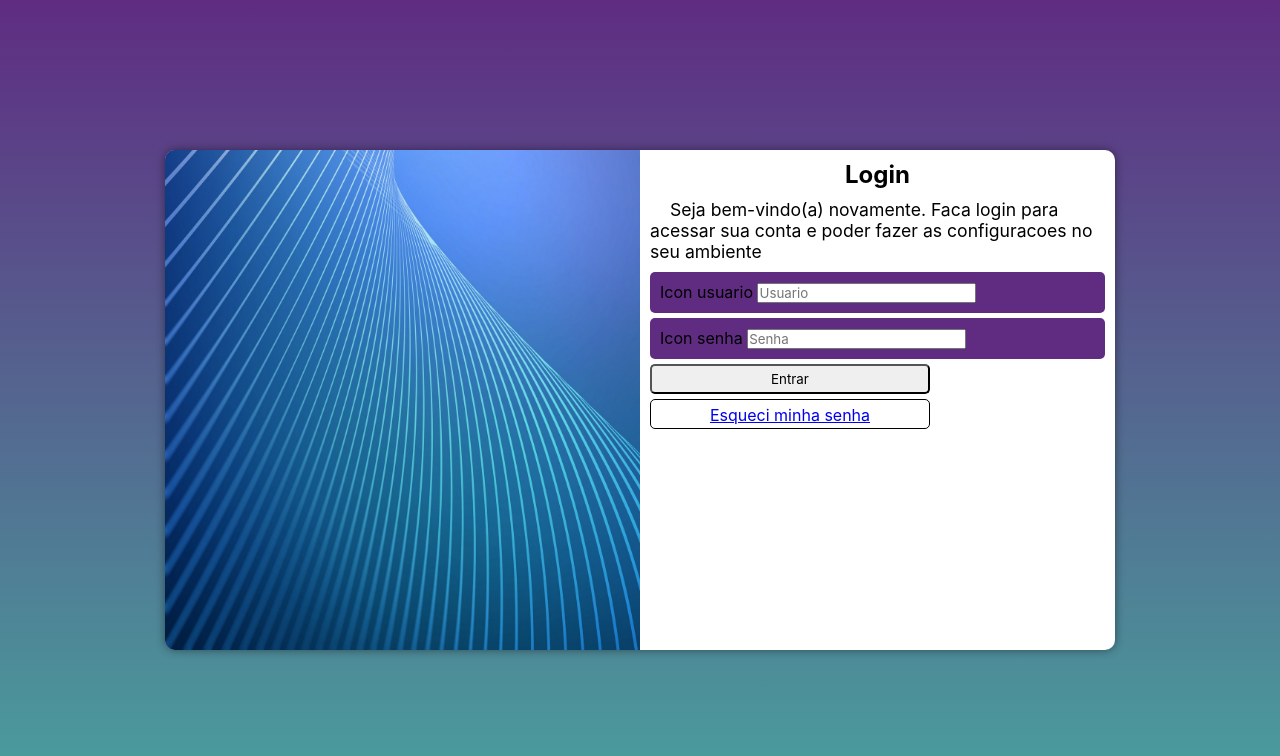
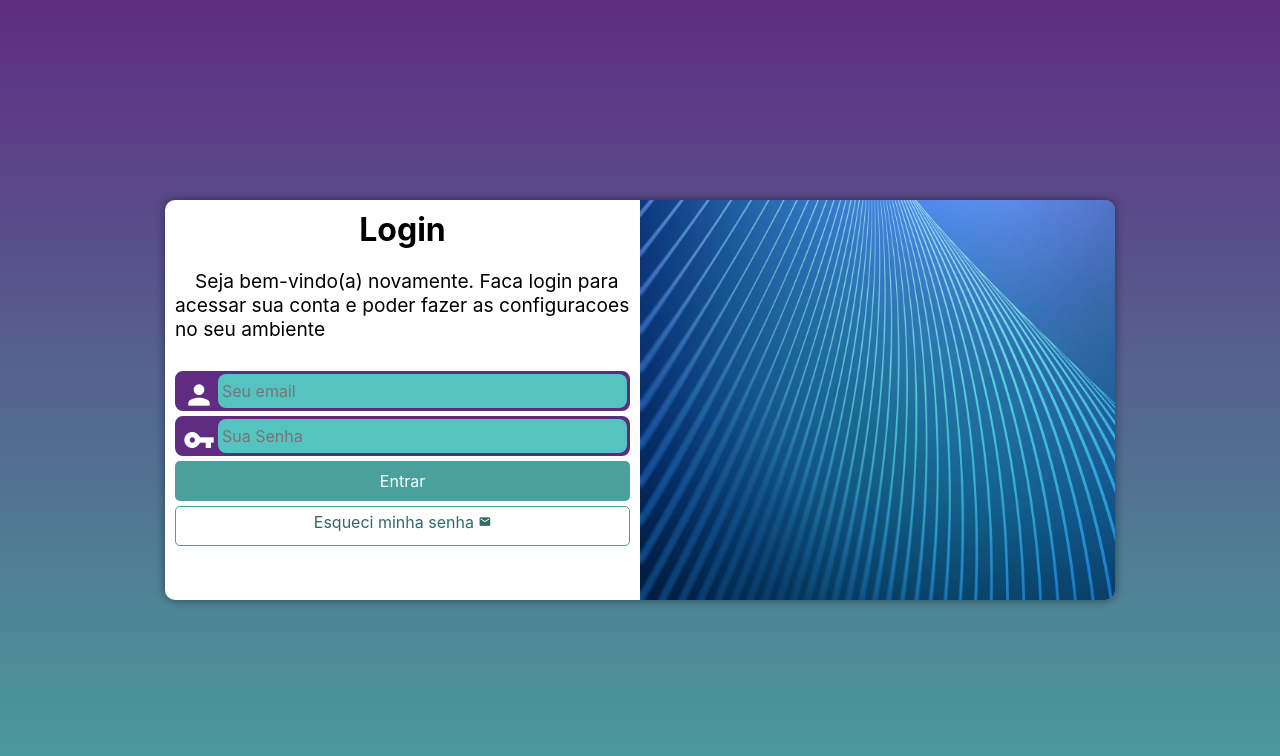
Before and after one commit to Gusstavow/projeto-login, a plain HTML site: page index.html in a window 1280 px wide. Drawn offline with Linux system fonts and the light colour scheme.

Commit message:
concluido

```diff
--- a/estilos/media-query.css
+++ b/estilos/media-query.css
@@ -8,6 +8,7 @@
 
     section#login{
         width: 80vw;
+        height: 280px;
     }
 
     div#imagem{
@@ -21,6 +22,8 @@
         width: 70%;
     }
 
+
+
 }
 
 @media screen and (min-width: 992px) {
@@ -30,18 +33,30 @@
     }
     section#login{
         width: 950px;
+        height: 400px;
     }
 
     div#imagem{
-        float: left;
+        float: right;
         width: 50%;
         height: 100%;
     }
 
     section#login > div#formulario{
-        float: right;
+        float: left;
         width: 50%;
 
     }
+    div#formulario > h1{
+        font-size: 2em;
+    }
+
+    div#formulario>p{
+        font-size: 1.2em;
+        padding-bottom: 10px;
+
+        text-indent: 20px;
+        margin: 20px 0px;
+    }
 
 }
--- a/estilos/style.css
+++ b/estilos/style.css
@@ -37,46 +37,15 @@ main{
 
 }
 
+div#formulario>h1{
 
 
-div#formulario .submit>input{
-
-    width: 280px;
-    border-radius: 5px;
-    margin-bottom: 5px;
-    height: 30px;
-
-
-
-
-
-
-}
-
-div#formulario .esqueci-senha>a{
-    width: 280px;
-    border-radius: 5px;
-    margin-bottom: 5px;
-    height: 30px;
-    display: block;
-    background-color: #ffffff;
     text-align: center;
-    padding-top: 5px;
-    border: 1px solid black;
-
-}
-
-
-
-
-div#formulario>h1{
-    font-size: 1.5em;
-    padding-bottom: 10px;
-    text-align: center;
+    margin-bottom: 10px;
 }
 
 div#formulario>p{
-    font-size: 1.1em;
+    font-size: 0.8em;
     padding-bottom: 10px;
 
     text-indent: 20px;
@@ -86,13 +55,12 @@ section#login{
     overflow: hidden;
     border-radius: 10px;
     width: 250px;
-    height: 500px;
+    height: 515px;
     background-color: white;
     box-shadow: 0px 0px 10px rgba(0, 0, 0, 0.450);
 
     transition: width 0.3s, height 0.3s;
     transition-timing-function: ease;
-
 
 }
 
@@ -105,8 +73,6 @@ div#formulario{
 
 }
 
-
-
 div#imagem{
     display: block;
     background-color: var(--cor1);
@@ -118,15 +84,81 @@ div#imagem{
     background-size: cover;
 }
 
-div.usuario,div.senha{
-    background-color: var(--cor1);
-    padding: 10px;
+form > input[type=submit] {
+    display: block;
+    font-size: 1em;
+    width: 100%;
+    height: 40px;
+    background-color: var(--cor2);
+    color: white;
+    border: none;
     border-radius: 5px;
-    margin-bottom: 5px;
+    cursor: pointer;
+}
+
+form > input[type=submit]:hover{
+    background-color: #306967;
+}
+
+form > a.botao{
+    padding-top: 5px;
+    margin-top: 5px;
+    display: block;
+    text-align: center;
+    font-size: 1em;
+    width: 100%;
+    height: 40px;
+    background-color: #ffffff;
+    border: 1px solid var(--cor2);
+    border-radius: 5px;
+    color: #306967;
+    text-decoration: none;
+}
+form > a.botao:hover{
+    background-color: #62d8d4;
+}
+
+form  a.botao  span{
+    font-size: 0.8em;
 
 }
 
-div.usuario:hover,div.senha:hover{
-    background-color: #49a09d;
+form > div.campo{
+    border: 3px solid var(--cor1);
+    display: flex;
+    flex-direction: row;
+    background-color: var(--cor1);
+    width: 100%;
+
+    height: 40px;
+    border-radius: 8px;
+    margin: 5px 0px;
+}
+
+div.campo > label{
+    display: none;
+}
+
+div.campo > span{
+    color: white;
+
+    font-size: 2em;
+    width: 40px;
+    padding: 5px;
 
 }
+div.campo > input:focus-within{
+    background-color: white;
+
+}
+
+div.campo > input{
+
+    background-color:#55c4c0 ;
+    font-size: 1em;
+   height: 100%;
+   width: 100%;
+    border: 0px;
+    border-radius: 8px;
+    padding: 4px;
+}
--- a/index.html
+++ b/index.html
@@ -7,6 +7,7 @@
 
     <link rel="stylesheet" href="estilos/style.css">
     <link rel="stylesheet" href="estilos/media-query.css">
+    <link href="https://fonts.googleapis.com/icon?family=Material+Icons" rel="stylesheet">
     <title>Login</title>
 </head>
 
@@ -23,28 +24,42 @@
                 <h1>Login</h1>
                 <p>Seja bem-vindo(a) novamente. Faca login para acessar sua conta e poder fazer as configuracoes no seu
                     ambiente</p>
-                <form action="cadastro.php" method="post" autocomplete="on">
+                <form action="login.php" method="post" autocomplete="on">
 
-                    <div class="usuario">
-                        <label for="id-usuario">Icon usuario</label>
-                        <input type="text" name="usuario" id="id-usuario" autocomplete="email" required placeholder="Usuario">
+                    <div class="campo">
+                        <span class="material-icons">
+                            person
+                        </span>
+
+
+                            <input type="email" name="login" id="ilogin" autocomplete="email" required
+                                placeholder="Seu email">
+
+                        <label for="ilogin">Login</label>
                     </div>
 
-                    <div class="senha">
-                        <label for="id-senha">Icon senha</label>
-                        <input type="password" name="senha" id="id-senha" required autocomplete="current-password" minlength="8" placeholder="Senha">
+                    <div class="campo">
+                        <span class="material-icons">
+                            vpn_key
+                        </span>
+
+                        <input type="password" name="senha" id="isenha" required autocomplete="current-password"
+                            minlength="8" maxlength="20" placeholder="Sua Senha">
+                        <label for="isenha">Senha</label>
                     </div>
 
-                    <div  class="submit">
-                        <input type="submit" value="Entrar">
 
-                    </div>
+                    <input type="submit" value="Entrar">
 
-                    <div class="esqueci-senha">
 
-                        <a href="#">Esqueci minha senha</a>
+                    <a href="#" class="botao">Esqueci minha senha
+                        <span class="material-icons">
+                            mail
+                        </span>
+                    </a>
 
-                    </div>
+
+
 
                 </form>
 
```
